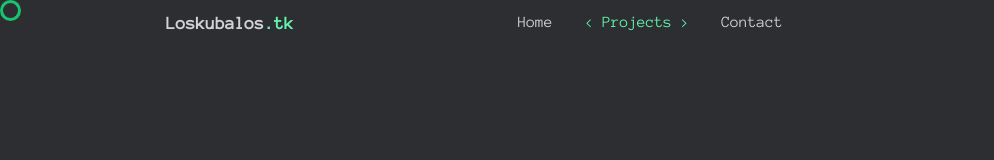
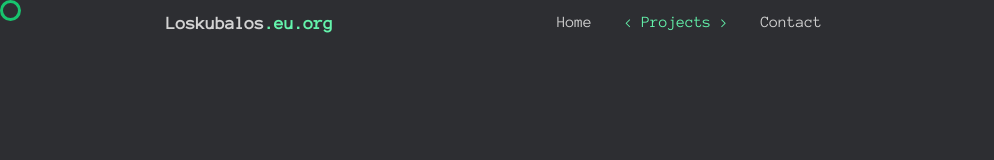
Before and after one commit to loskubaloss/loskubaloss.github.io, a plain HTML site: page projects.html in a window 1280 px wide. Shown: the top 160 px of the page, 0-994 px from the left. Drawn offline with Linux system fonts and the light colour scheme.

Commit message:
Update projects.html

```diff
--- a/projects.html
+++ b/projects.html
@@ -29,7 +29,7 @@
 </head>
 <body class="home">
   <ul class="main-up nav-pc">
-    <li class="first-child nav-space-left"><a href="/" class="bold">Loskubalos<span class="heighlight">.tk</span></a></li>
+    <li class="first-child nav-space-left"><a href="/" class="bold">Loskubalos<span class="heighlight">.eu.org</span></a></li>
     <li class="middle-child that"><a class="main" href="/">Home</a></li>
     <li class="middle-child that"><a class="heighlight main" href="/projects">< Projects ></a></li>
     <li class="middle-child that"><a class="main" href="/contact">Contact</a></li>
```
